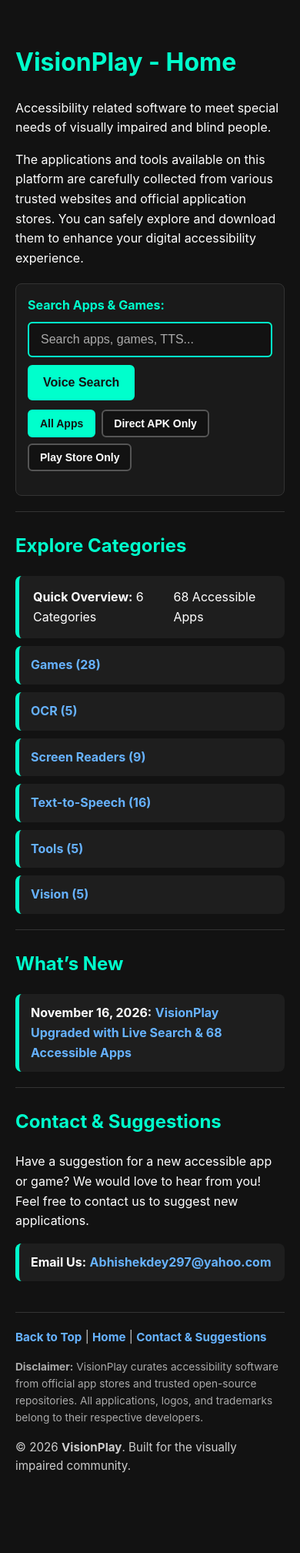
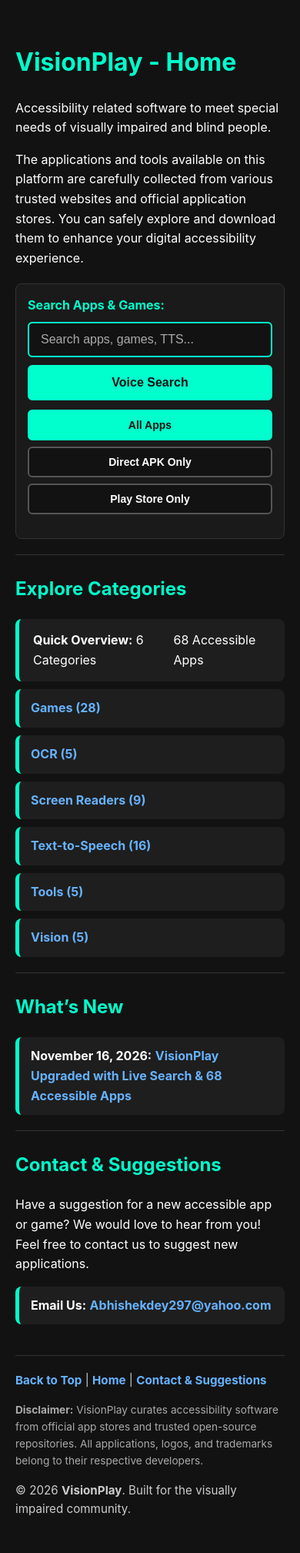
Before and after one commit to abhishekdey-hub/VisionPlay, a Jekyll site: the page built from index.md, in a window 390 px wide. Shown: the whole page at 77% size. Built offline with Jekyll 4.4.1, drawn with Linux system fonts in a browser that asks for light colours; before the commit the page ends 1961 px from its top, so only the background shows below that.

Commit message:
Update style.css

```diff
--- a/assets/css/style.css
+++ b/assets/css/style.css
@@ -187,3 +187,27 @@ hr {
     font-size: 0.9em;
     color: #AAAAAA;
 }
+
+/* Mobile Alignment Fix for Search & Filters */
+@media (max-width: 600px) {
+    .search-input-row {
+        flex-direction: column;
+    }
+
+    #app-search-input,
+    .voice-btn {
+        width: 100%;
+    }
+
+    .filter-group {
+        display: grid;
+        grid-template-columns: 1fr;
+        gap: 8px;
+    }
+
+    .filter-btn {
+        width: 100%;
+        text-align: center;
+        padding: 10px 12px;
+    }
+}
```
